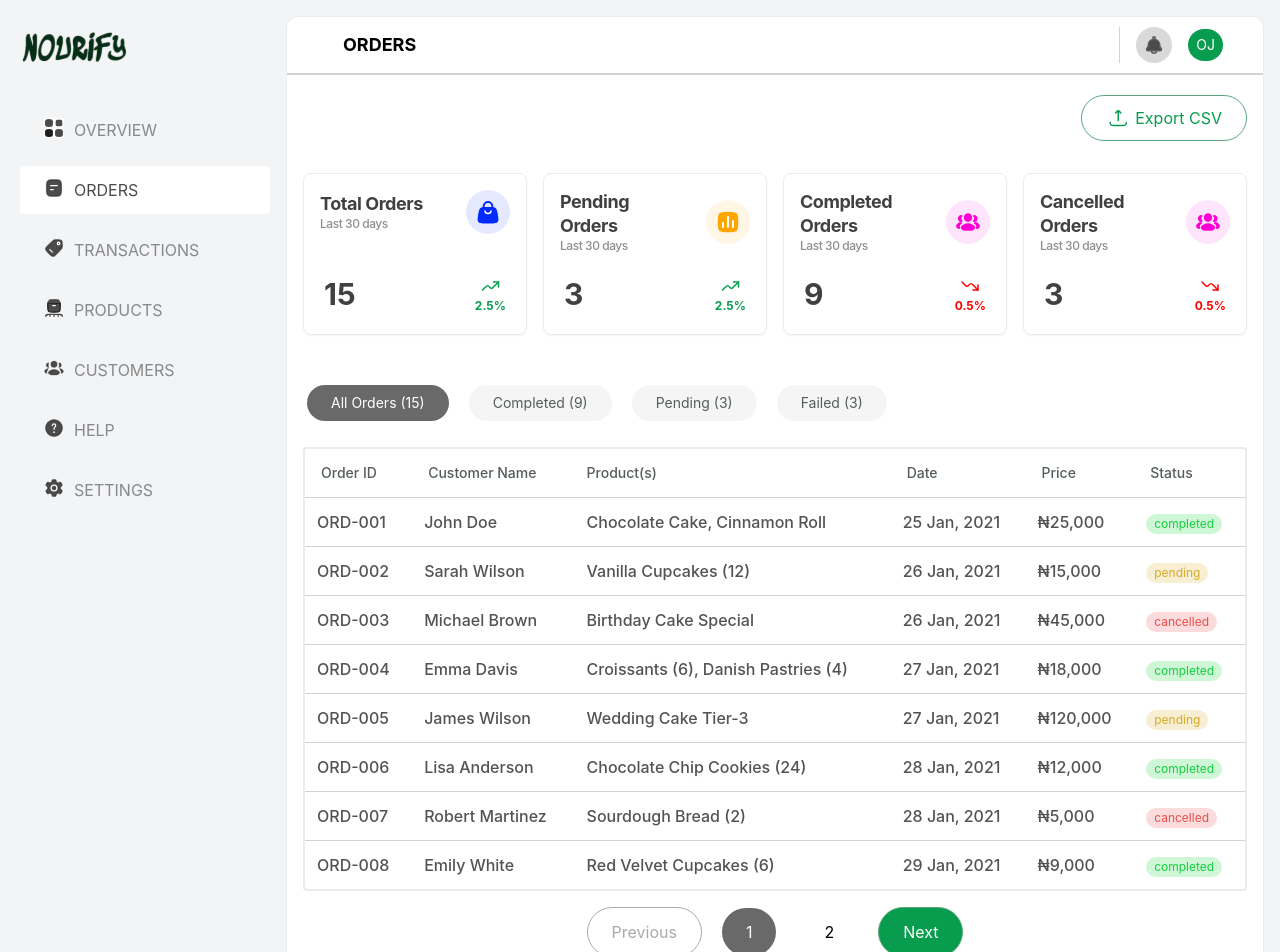
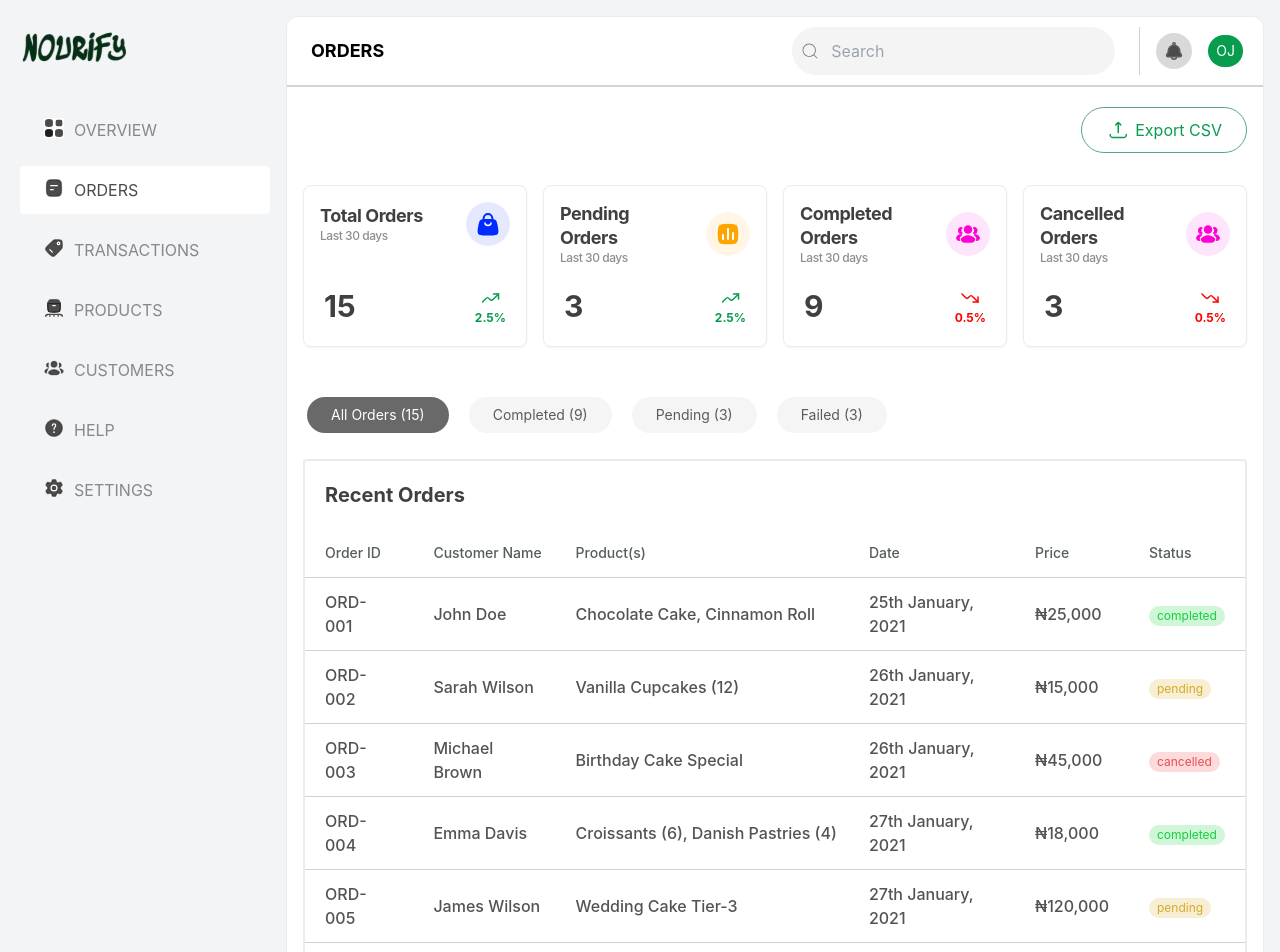
Before and after one commit to Nourify-develop/Nourify, a Next.js app: page /admin/orders in a window 1280 px wide. Shown: the top 952 px of the page. Built offline with nearby package versions, Linux system fonts and the light colour scheme; a web font is replaced by a local one.

Commit message:
feat: implement new order modal, improve product image interaction

```diff
--- a/src/app/admin/components/navbar/index.tsx
+++ b/src/app/admin/components/navbar/index.tsx
@@ -25,11 +25,11 @@ const UserNavbar: React.FC = () => {
     >
       <div className="flex items-center justify-between w-full gap-2">
         {/* Header dynamically updates */}
-        <h1 className="text-lg font-bold uppercase pl-8">{currentRoute}</h1>
+        <h1 className="text-lg font-bold uppercase pl-8 sm:p-0">{currentRoute}</h1>
 
         {/* Logo */}
         <div className="flex gap-2 w">
-          <div className="hidden md:relative top-full left-0 w-full flex items-center gap-[5px] md:gap-[1px] lg:gap-[3px] bg-[#F4F4F4] md:rounded-full md:ml-4 lg:mr-[1rem]  md:px-1 md:py-1 lg:px-2 lg:py-2 transition-all duration-300 md:w-[100%]">
+          <div className="hidden md:relative top-full left-0 w-full sm:flex items-center gap-[5px] md:gap-[1px] lg:gap-[3px] bg-[#F4F4F4] md:rounded-full md:ml-4 lg:mr-[1rem]  md:px-1 md:py-1 lg:px-2 lg:py-2 transition-all duration-300 md:w-[100%]">
             <span>
               <CiSearch
                 className="text-primary pl-2 md:pl-0"
--- a/src/app/admin/components/sidebar/index.tsx
+++ b/src/app/admin/components/sidebar/index.tsx
@@ -53,7 +53,9 @@ const SettingsSidebar: FC<Iproperties> = ({ className }) => {
       <div
         className={` ${className} pl-5 pt-5 h-full relative hidden lg:flex flex-col gap-8 items-start justify-center bg-white-200 w-full md:w-[200px] xl:w-[270px]  md:justify-start `}
       >
-        <Image src={Logo} alt="" />
+        <Link href={'/'}>
+          <Image src={Logo} alt="" />
+        </Link>
         <section className=" flex flex-col gap-y-3 w-full">
           {sideItems.map((item, index) => (
             <Link
--- a/src/app/admin/orders/components/order-modal.tsx
+++ b/src/app/admin/orders/components/order-modal.tsx
@@ -14,12 +14,30 @@ import {
 } from "@/components/ui/dialog";
 import { RadioGroup, RadioGroupItem } from "@/components/ui/radio-group";
 import { Label } from "@/components/ui/label";
+import {
+  TableHeader,
+  TableRow,
+  TableHead,
+  TableBody,
+  TableCell,
+  Table,
+} from "@/components/ui/table";
+import { flexRender } from "@tanstack/react-table";
+// import { table } from "console";
+import { columns } from "../../products/components/_data";
 
 interface OrderModalProps {
   isOpen: boolean;
   onClose: () => void;
-  order: any;
-  // onUpdateStatus: (id: string, newStatus: string) => void
+  order: {
+    id: string;
+    customerName: string;
+    products: string;
+    category: string;
+    date: string;
+    price: number;
+    status: string;
+  } | null;
 }
 
 export function OrderModal({ isOpen, onClose, order }: OrderModalProps) {
@@ -29,8 +47,14 @@ export function OrderModal({ isOpen, onClose, order }: OrderModalProps) {
   if (!order) return null;
 
   const handleStatusUpdate = () => {
-    // onUpdateStatus(order.id, newStatus)
+    // Call API or state update function here
     setEditStatus(false);
+  };
+
+  const statusColors = {
+    completed: "!text-green-2",
+    pending: "!text-neon",
+    cancelled: "!text-dark-red",
   };
 
   return (
@@ -41,24 +65,88 @@ export function OrderModal({ isOpen, onClose, order }: OrderModalProps) {
           animate={{ opacity: 1 }}
           exit={{ opacity: 0 }}
           onClick={onClose}
-          className="fixed inset-0 z-50 bg-none backdrop-blur-sm"
+          className="fixed inset-0 z-50 bg-black/30 backdrop-blur-sm flex justify-center items-center"
         >
           <motion.div
             initial={{ scale: 0.95, opacity: 0 }}
             animate={{ scale: 1, opacity: 1 }}
             exit={{ scale: 0.95, opacity: 0 }}
             onClick={(e) => e.stopPropagation()}
-            className=" flex h-full md:h-[70vh] items-center justify-center bg-inherit"
+            className="w-[90%] md:w-[70%] max-w-6xl bg-[#F8F7FB] shadow-lg pt-5 pb-10 rounded-lg overflow-hidden flex flex-col h-[80vh] "
           >
-            <Card className="w-[65%] md:w-[70%] max-w-4xl overflow-y-auto bg-white">
-              <CardHeader className="flex flex-row items-center justify-between sticky mb-5 top-0 bg-background z-10">
-                <CardTitle>Order Details</CardTitle>
-                <Button variant="ghost" size="icon" onClick={onClose}>
-                  <X className="h-4 w-4" />
-                </Button>
+            {/* Header */}
+            <div className="flex flex-col gap-9 px-8 pb-4  rounded-t-[20px]">
+              <CardHeader className="flex flex-row !p-0 items-center justify-between">
+                <CardTitle className="text-gray-8 text-[28px] font-bold">
+                  Order Details
+                </CardTitle>
+                <button
+                  onClick={onClose}
+                  className="p-2 rounded-full bg-white !m-0"
+                >
+                  <X className="h-6 w-6" />
+                </button>
               </CardHeader>
-              <CardContent>
-                <div className="grid gap-4">
+            </div>
+
+            {/* Scrollable Content */}
+            <div className="overflow-y-auto px-6 pb-4 flex-grow h-full custom-scrollbar">
+              <div className="flex flex-col gap-5 bg-transparent h-full">
+                <CardContent className="p-5 flex flex-col gap-5 bg-white rounded-lg w-full">
+                  <div className="flex justify-between customize">
+                    <p>Order ID</p>
+                    <span>Order ID: {order.id}</span>
+                  </div>
+                  <div className="flex justify-between customize">
+                    <p>Order Date</p>
+                    <span>{order.date}</span>
+                  </div>
+                  <div className="flex justify-between customize">
+                    <p>Order Status</p>
+                    <span
+                      className={`text-sm font-medium ${
+                        statusColors[
+                          order.status as keyof typeof statusColors
+                        ] || "!text-gray-500"
+                      }`}
+                    >
+                      {order.status}
+                    </span>
+                  </div>
+                </CardContent>
+                <CardContent className="p-5 flex flex-col gap-5 bg-white rounded-lg w-full">
+                  {" "}
+                  <h5>Customer Information</h5>
+                  <div className="flex justify-between customize">
+                    <p>Name</p>
+                    <span> {order.customerName}</span>
+                  </div>
+                  <div className="flex justify-between customize">
+                    <p>Order Date</p>
+                    <span>Phone Number:{order.category}</span>
+                  </div>
+                </CardContent>
+                <CardContent className="p-5 flex flex-col gap-5 bg-white rounded-lg w-full">
+                  <h5>Customer Information</h5>
+                  <div className="flex justify-between customize">
+                    <p>Subtotal</p>
+                    <span>
+                      ₦{Number(order.price.toFixed(2)).toLocaleString()}
+                    </span>
+                  </div>
+                  <div className="flex justify-between customize">
+                    <p>Tax</p>
+                    <span>₦500.00</span>
+                  </div>
+                  <div className="flex justify-between customize">
+                    <p>Total Cost</p>
+                    <span className="text-xl font-bold">
+                      ₦{Number((order.price + 500).toFixed(2)).toLocaleString()}
+                    </span>
+                  </div>
+                </CardContent>
+
+                {/* <CardContent className="p-6 bg-white">
                   <div className="grid grid-cols-2 gap-4">
                     <div>
                       <h3 className="font-semibold">Order ID</h3>
@@ -84,57 +172,58 @@ export function OrderModal({ isOpen, onClose, order }: OrderModalProps) {
                       <h3 className="font-semibold">Price</h3>
                       <p>₦{order.price.toLocaleString()}</p>
                     </div>
-                    <div>
-                      <h3 className="font-semibold">Status</h3>
-                      <div className="flex items-center space-x-2">
-                        <p>{order.status}</p>
-                        <Dialog open={editStatus} onOpenChange={setEditStatus}>
-                          <DialogTrigger asChild>
-                            <Button variant="ghost" size="sm">
-                              <Edit2 className="h-4 w-4" />
-                            </Button>
-                          </DialogTrigger>
-                          <DialogContent>
-                            <DialogHeader>
-                              <DialogTitle>Edit Status</DialogTitle>
-                            </DialogHeader>
-                            <RadioGroup
-                              value={newStatus}
-                              onValueChange={setNewStatus}
-                            >
-                              <div className="flex items-center space-x-2">
-                                <RadioGroupItem
-                                  value="completed"
-                                  id="completed"
-                                />
-                                <Label htmlFor="completed">Completed</Label>
-                              </div>
-                              <div className="flex items-center space-x-2">
-                                <RadioGroupItem value="pending" id="pending" />
-                                <Label htmlFor="pending">Pending</Label>
-                              </div>
-                              <div className="flex items-center space-x-2">
-                                <RadioGroupItem
-                                  value="cancelled"
-                                  id="cancelled"
-                                />
-                                <Label htmlFor="cancelled">Cancelled</Label>
-                              </div>
-                            </RadioGroup>
-                            <Button onClick={handleStatusUpdate}>
-                              Update Status
-                            </Button>
-                          </DialogContent>
-                        </Dialog>
-                      </div>
-                    </div>
                   </div>
-                </div>
-              </CardContent>
-              <div className="flex justify-end p-6">
-                <Button onClick={onClose}>Done</Button>
+                </CardContent> */}
+                <CardContent className="p-5 flex flex-col gap-5 bg-white rounded-lg w-full">
+                  <h5>Product Details</h5>
+                  <Table>
+                    <TableHeader className="table-cell">
+                      <TableRow className=" grid grid-cols-5">
+                        <TableHead key={order.id} className="table-cell">
+                          Product Name
+                        </TableHead>
+                        <TableHead key={order.id} className="table-cell">
+                          Category
+                        </TableHead>
+                        <TableHead key={order.id} className="table-cell">
+                          Quantity
+                        </TableHead>
+                        <TableHead key={order.id} className="table-cell">
+                          Price
+                        </TableHead>
+                        <TableHead key={order.id} className="table-cell">
+                          Total
+                        </TableHead>
+                      </TableRow>
+                    </TableHeader>
+                    <TableBody>
+                    <TableRow className=" grid grid-cols-5">
+                        <TableCell key={order.id} className="table-cell">
+                          {order.products}
+                        </TableCell>
+                        <TableCell key={order.id} className="table-cell">
+                          {order.category}
+                        </TableCell>
+                        <TableCell key={order.id} className="table-cell">
+                          {order.date}
+                        </TableCell>
+                        <TableCell key={order.id} className="table-cell">
+                          N{order.price.toLocaleString()}
+                        </TableCell>
+                        <TableCell key={order.id} className="table-cell">
+                          N{order.price.toLocaleString()}
+                        </TableCell>
+                      </TableRow>
+                    </TableBody>
+                  </Table>
+                </CardContent>
               </div>
-            </Card>
+            </div>
+
+            {/* Footer */}
+            {/* <div className="flex justify-end p-4 bg-gray-100 rounded-b-[20px]">
+              <Button onClick={onClose}>Done</Button>
+            </div> */}
           </motion.div>
         </motion.div>
       )}
--- a/src/app/admin/orders/components/orders-table.tsx
+++ b/src/app/admin/orders/components/orders-table.tsx
@@ -113,7 +113,8 @@ export function OrdersTable({ data }: { data: Order[] }) {
 
   return (
     <div>
-      <div className="rounded border-2 border-gray-light overflow-x-auto">
+      <div className="rounded border-2 space-y-5 border-gray-light overflow-x-auto ">
+        <h4 className="pt-5 pl-5 w-full text-xl font-bold text-gray-8">Recent Orders</h4>
         <Table>
           <TableHeader>
             {table.getHeaderGroups().map((headerGroup) => (
@@ -127,7 +128,7 @@ export function OrdersTable({ data }: { data: Order[] }) {
                         : header.column.id === "products"
                         ? "p-0 sm:p-3 "
                         : header.column.id === "status"
-                          ?' hidden md:table-cell'
+                        ? " hidden md:table-cell"
                         : "text-nowrap"
                     }
                   >
@@ -147,7 +148,7 @@ export function OrdersTable({ data }: { data: Order[] }) {
               table.getRowModel().rows.map((row) => (
                 <TableRow
                   key={row.id}
-                  className="cursor-pointer hover:bg-muted/50"
+                  className="cursor-pointer hover:bg-gray-2/50"
                   onClick={() => setSelectedOrder(row.original)}
                 >
                   {row.getVisibleCells().map((cell) => (
@@ -159,7 +160,7 @@ export function OrdersTable({ data }: { data: Order[] }) {
                           : cell.column.id === "products"
                           ? "max-w-[120px] p-0 sm:p-3 truncate text-ellipsis md:max-w-none md:whitespace-nowrap"
                           : cell.column.id === "status"
-                          ? 'hidden md:table-cell'
+                          ? "hidden md:table-cell"
                           : "text-gray-8/90"
                       }
                     >
--- a/src/app/admin/orders/page.tsx
+++ b/src/app/admin/orders/page.tsx
@@ -49,7 +49,7 @@ export default function OrdersPage() {
       <div className="flex items-center justify-end">
         <button
           onClick={exportToCSV}
-          className="border-[0.5px] flex gap-1 items-center text-base bg-white rounded-full px-4 xl:px-6 py-2 xl:py-2.5 text-secondary"
+          className="border-[0.5px] flex gap-1 items-center text-base hover:bg-secondary-2/20 duration-200 bg-white rounded-full px-4 xl:px-6 py-2 xl:py-2.5 text-secondary"
         >
           <Image src={Export} alt='trade-up'  />
           Export CSV
--- a/src/app/globals.css
+++ b/src/app/globals.css
@@ -103,6 +103,52 @@ body {
 .input-field:hover {
   background-color: #d9d9d9;
 }
+
+.customize>p {
+  color: #848484;
+}
+
+.customize>span {
+  color: #404040;
+}
+
+.custom-scrollbar {
+   /* Set the height of the scrollable container */
+  transition: overflow-y 0.3s ease-in-out; /* Smooth transition for the scrollbar */
+}
+
+.custom-scrollbar:hover {
+  overflow-y: auto; /* Show the scrollbar on hover */
+  transition: opacity 200ms ease-in-out; /* Smooth transition for the scrollbar appearance */
+}
+
+.custom-scrollbar::-webkit-scrollbar {
+  width: 6px; /* Width of the entire scrollbar */
+  background: transparent; /* Background of the scrollbar track */
+  transition: opacity 0.3s ease-in-out; /* Smooth transition for the scrollbar appearance */
+  opacity: 0; /* Hide the scrollbar initially */
+}
+
+.custom-scrollbar:hover::-webkit-scrollbar {
+  opacity: 1; /* Show the scrollbar on hover */
+}
+
+.custom-scrollbar::-webkit-scrollbar-track {
+  background: #f1f1f1; /* Background of the scrollbar track */
+  border-radius: 10px;
+}
+
+.custom-scrollbar::-webkit-scrollbar-thumb {
+  background-color: #888; /* Color of the scrollbar handle */
+  border-radius: 10px;
+  border: 2px solid #f1f1f1; /* Padding around the handle */
+}
+
+.custom-scrollbar::-webkit-scrollbar-thumb:hover {
+  width: 8px;
+  background-color: #555; /* Color of the scrollbar handle on hover */
+}
+
 /*
 @font-face {
   font-family: "SF Pro Display";
--- a/src/components/ui/table.tsx
+++ b/src/components/ui/table.tsx
@@ -30,7 +30,7 @@ const TableBody = React.forwardRef<
 >(({ className, ...props }, ref) => (
   <tbody
     ref={ref}
-    className={cn("[&_tr:last-child]:border-0", className)}
+    className={cn("[&_tr:last-child]:border-0 ", className)}
     {...props}
   />
 ))
@@ -58,7 +58,7 @@ const TableRow = React.forwardRef<
   <tr
     ref={ref}
     className={cn(
-      "border-b-[0.5px] border-primary-2/20 transition-colors hover:bg-muted/50 data-[state=selected]:bg-muted",
+      "border-b-[0.5px] px-2 border-primary-2/20 transition-colors hover:bg-mted/50 data-[state=selected]:bg-muted",
       className
     )}
     {...props}
@@ -73,7 +73,7 @@ const TableHead = React.forwardRef<
   <th
     ref={ref}
     className={cn(
-      "h-12 px-4 text-left align-middle font-medium text-muted-foreground [&:has([role=checkbox])]:pr-0",
+      "h-12 px-5 text-left align-middle font-medium text-muted-foreground [&:has([role=checkbox])]:pr-0",
       className
     )}
     {...props}
@@ -87,7 +87,7 @@ const TableCell = React.forwardRef<
 >(({ className, ...props }, ref) => (
   <td
     ref={ref}
-    className={cn("p-3 align-middle text-gray-8/90 font-medium text-sm xl:text-base [&:has([role=checkbox])]:pr-0", className)}
+    className={cn("p-3 px-5 align-middle text-gray-8/90 font-medium text-sm xl:text-base [&:has([role=checkbox])]:pr-0", className)}
     {...props}
   />
 ))
--- a/src/components/ui/tabs.tsx
+++ b/src/components/ui/tabs.tsx
@@ -29,7 +29,7 @@ const TabsTrigger = React.forwardRef<
   <TabsPrimitive.Trigger
     ref={ref}
     className={cn(
-      "inline-flex items-center justify-center bg-gray-10 whitespace-nowrap rounded-full px-2.5 sm:px-6 py-2 text-[10px] sm:text-sm font-normal ring-offset-background transition-all focus-visible:outline-none focus-visible:ring-2 focus-visible:ring-ring focus-visible:ring-offset-2 disabled:pointer-events-none disabled:opacity-50 data-[state=active]:bg-gray-7 data-[state=active]:text-white data-[state=active]:-sm",
+      "inline-flex items-center justify-center bg-gray-10 whitespace-nowrap rounded-full px-2.5 sm:px-6 py-2 text-[10px] hover:bg-gray-2 sm:text-sm font-normal ring-offset-background transition-all focus-visible:outline-none focus-visible:ring-2 focus-visible:ring-ring focus-visible:ring-offset-2 disabled:pointer-events-none disabled:opacity-50 data-[state=active]:bg-gray-7 data-[state=active]:text-white data-[state=active]:-sm",
       className
     )}
     {...props}
--- a/src/data/orders.ts
+++ b/src/data/orders.ts
@@ -4,7 +4,7 @@ export const orders = [
     customerName: "John Doe",
     products: "Chocolate Cake, Cinnamon Roll",
     category: "Pastries",
-    date: "25 Jan, 2021",
+    date: "25th January, 2021",
     price: 25000,
     status: "completed" as const,
   },
@@ -13,7 +13,7 @@ export const orders = [
     customerName: "Sarah Wilson",
     products: "Vanilla Cupcakes (12)",
     category: "Pastries",
-    date: "26 Jan, 2021",
+    date: "26th January, 2021",
     price: 15000,
     status: "pending" as const,
   },
@@ -22,7 +22,7 @@ export const orders = [
     customerName: "Michael Brown",
     products: "Birthday Cake Special",
     category: "Custom Cakes",
-    date: "26 Jan, 2021",
+    date: "26th January, 2021",
     price: 45000,
     status: "cancelled" as const,
   },
@@ -31,7 +31,7 @@ export const orders = [
     customerName: "Emma Davis",
     products: "Croissants (6), Danish Pastries (4)",
     category: "Breakfast",
-    date: "27 Jan, 2021",
+    date: "27th January, 2021",
     price: 18000,
     status: "completed" as const,
   },
@@ -40,7 +40,7 @@ export const orders = [
     customerName: "James Wilson",
     products: "Wedding Cake Tier-3",
     category: "Custom Cakes",
-    date: "27 Jan, 2021",
+    date: "27th January, 2021",
     price: 120000,
     status: "pending" as const,
   },
@@ -49,7 +49,7 @@ export const orders = [
     customerName: "Lisa Anderson",
     products: "Chocolate Chip Cookies (24)",
     category: "Cookies",
-    date: "28 Jan, 2021",
+    date: "28th January, 2021",
     price: 12000,
     status: "completed" as const,
   },
@@ -58,7 +58,7 @@ export const orders = [
     customerName: "Robert Martinez",
     products: "Sourdough Bread (2)",
     category: "Bread",
-    date: "28 Jan, 2021",
+    date: "28th January, 2021",
     price: 5000,
     status: "cancelled" as const,
   },
@@ -67,7 +67,7 @@ export const orders = [
     customerName: "Emily White",
     products: "Red Velvet Cupcakes (6)",
     category: "Pastries",
-    date: "29 Jan, 2021",
+    date: "29th January, 2021",
     price: 9000,
     status: "completed" as const,
   },
@@ -76,7 +76,7 @@ export const orders = [
     customerName: "David Thompson",
     products: "Baguettes (3)",
     category: "Bread",
-    date: "29 Jan, 2021",
+    date: "29th January, 2021",
     price: 4500,
     status: "completed" as const,
   },
@@ -85,7 +85,7 @@ export const orders = [
     customerName: "Sophie Clark",
     products: "Birthday Cake Basic",
     category: "Custom Cakes",
-    date: "30 Jan, 2021",
+    date: "30th January, 2021",
     price: 35000,
     status: "pending" as const,
   },
@@ -94,7 +94,7 @@ export const orders = [
     customerName: "Daniel Lee",
     products: "Macarons (12)",
     category: "Pastries",
-    date: "30 Jan, 2021",
+    date: "30th January, 2021",
     price: 18000,
     status: "completed" as const,
   },
@@ -103,7 +103,7 @@ export const orders = [
     customerName: "Rachel Green",
     products: "Chocolate Truffles Box",
     category: "Confectionery",
-    date: "31 Jan, 2021",
+    date: "31th January, 2021",
     price: 22000,
     status: "completed" as const,
   },
@@ -112,7 +112,7 @@ export const orders = [
     customerName: "Thomas Moore",
     products: "Fruit Tart, Eclair (2)",
     category: "Pastries",
-    date: "31 Jan, 2021",
+    date: "31th January, 2021",
     price: 16000,
     status: "cancelled" as const,
   },
--- a/src/ui/products/ProductCard.tsx
+++ b/src/ui/products/ProductCard.tsx
@@ -19,13 +19,13 @@ const ProductCard: React.FC<{ product: Product }> = ({ product }) => {
         className="flex justify-between flex-col gap-y-2"
         onClick={() => router.push(`/shop/${product.category}/${product.name}`)}
       >
-        <div className="h-auto">
+        <div className="h-auto overflow-hidden">
           <Image
-             src={product.image}
+            src={product.image}
             width={0}
             height={0}
             alt={product.name}
-            className="w-full h-auto cursor-pointer bg-gray-10 px-2 py-6 rounded-[8px]"
+            className="w-full h-auto cursor-pointer bg-gray-10 px-2 py-6 rounded-[8px] object-cover hover:scale-105 transition duration-700"
             title={product.name}
             aria-label={product.name}
             aria-labelledby={product.name}
--- a/tailwind.config.ts
+++ b/tailwind.config.ts
@@ -28,12 +28,12 @@ const config: Config = {
         secondary: {
           DEFAULT: "#079C4E",
           foreground: "hsl(var(--secondary-foreground))",
-          '2':'#14CF3D',
+          "2": "#14CF3D",
         },
         yellow: "#FFA500",
         neon: "#D6AB27",
-        red: '#EB4E4E',
-        'dark-red': '#FF0000',
+        red: "#EB4E4E",
+        "dark-red": "#FF0000",
         gray: {
           "1": "#F4F4F4",
           "2": "#D9D9D9",
@@ -57,6 +57,7 @@ const config: Config = {
           DEFAULT: "#087D40",
           dark: "#013115",
           1: "#079C4E",
+          2: "#207C4C",
         },
         background: "hsl(var(--background))",
         foreground: "hsl(var(--foreground))",
```
